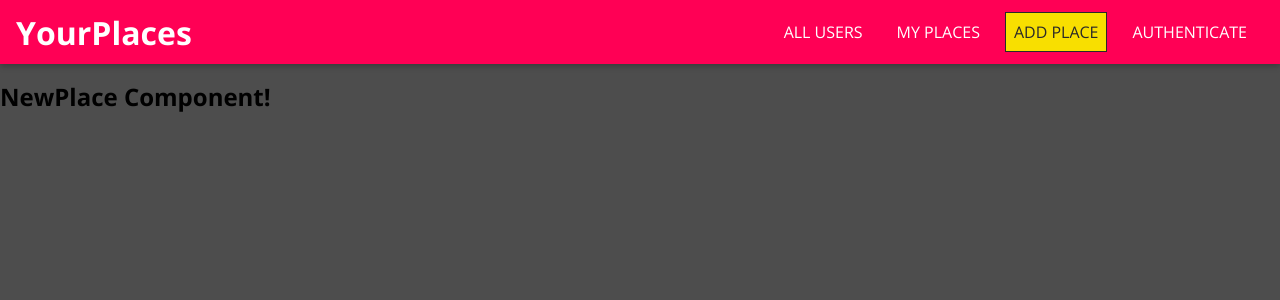
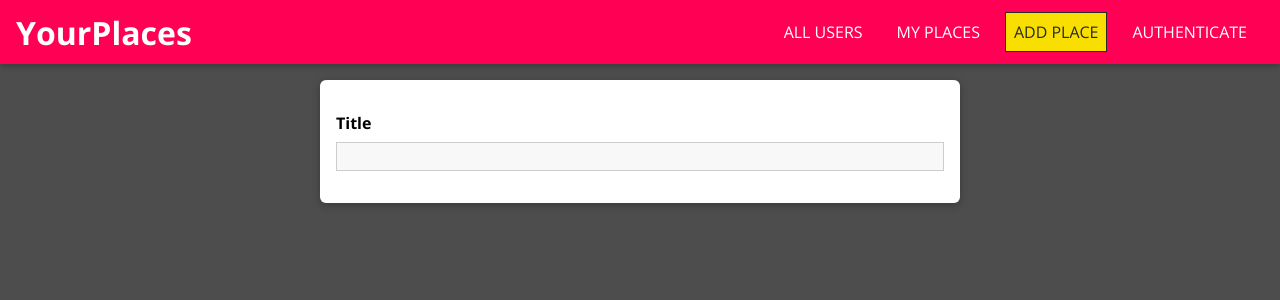
Before and after one commit to krunalsukhwani/shared-places-frontend, a React (Create React App) app: page /places/new in a window 1280 px wide. Shown: the top 300 px of the page. Built offline with nearby package versions, Linux system fonts and the light colour scheme.

Commit message:
Input Control

```diff
--- a/src/places/pages/NewPlace.css
+++ b/src/places/pages/NewPlace.css
@@ -0,0 +1,11 @@
+.place-form {
+  position: relative;
+  list-style: none;
+  margin: 0 auto;
+  padding: 1rem;
+  width: 90%;
+  max-width: 40rem;
+  box-shadow: 0 2px 8px rgba(0, 0, 0, 0.26);
+  border-radius: 6px;
+  background: white;
+}
--- a/src/places/pages/NewPlace.js
+++ b/src/places/pages/NewPlace.js
@@ -1,7 +1,13 @@
 import React from "react";
 
+import "./NewPlace.css";
+import Input from "../../shared/components/FormElements/Input";
 const NewPlace = () => {
-    return <h2>NewPlace Component!</h2>;
-}
+  return (
+    <form className="place-form">
+      <Input element="input" type="text" label="Title" />
+    </form>
+  );
+};
 
 export default NewPlace;
--- /dev/null
+++ b/src/shared/components/FormElements/Input.css
@@ -0,0 +1,35 @@
+.form-control {
+  margin: 1rem 0;
+}
+.form-control label,
+.form-control input,
+.form-control textarea {
+  display: block;
+}
+.form-control label {
+  font-weight: bold;
+  margin-bottom: 0.5rem;
+}
+.form-control input,
+.form-control textarea {
+  width: 100%;
+  font: inherit;
+  border: 1px solid #ccc;
+  background: #f8f8f8;
+  padding: 0.15rem 0.25rem;
+}
+.form-control input:focus,
+.form-control textarea:focus {
+  outline: none;
+  background: #ebebeb;
+  border-color: #510077;
+}
+.form-control--invalid label,
+.form-control--invalid p {
+  color: red;
+}
+.form-control--invalid input,
+.form-control--invalid textarea {
+  border-color: red;
+  background: #ffd1d1;
+}
--- /dev/null
+++ b/src/shared/components/FormElements/Input.js
@@ -0,0 +1,17 @@
+import React from "react";
+import "./Input.css";
+const Input = (props) => {
+  const element =
+    props.element === "input" ? (
+      <input id={props.id} type={props.type} placeholder={props.placeholder} />
+    ) : (
+      <textarea id={props.id} rows={props.rows || 3} />
+    );
+  return (
+    <div className={`form-control`}>
+      <label htmlFor={props.id}>{props.label}</label>
+      {element}
+    </div>
+  );
+};
+export default Input;
```
